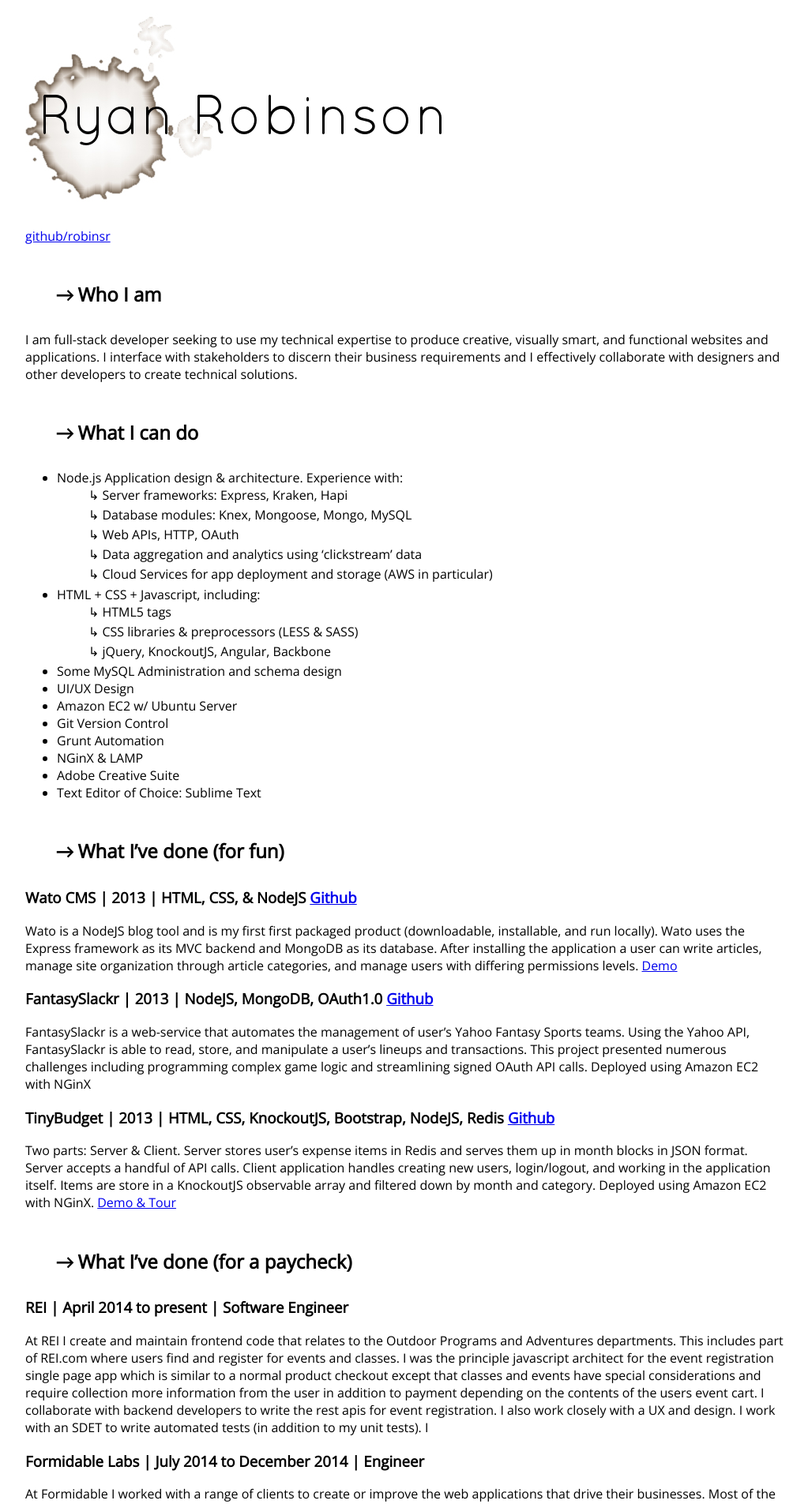
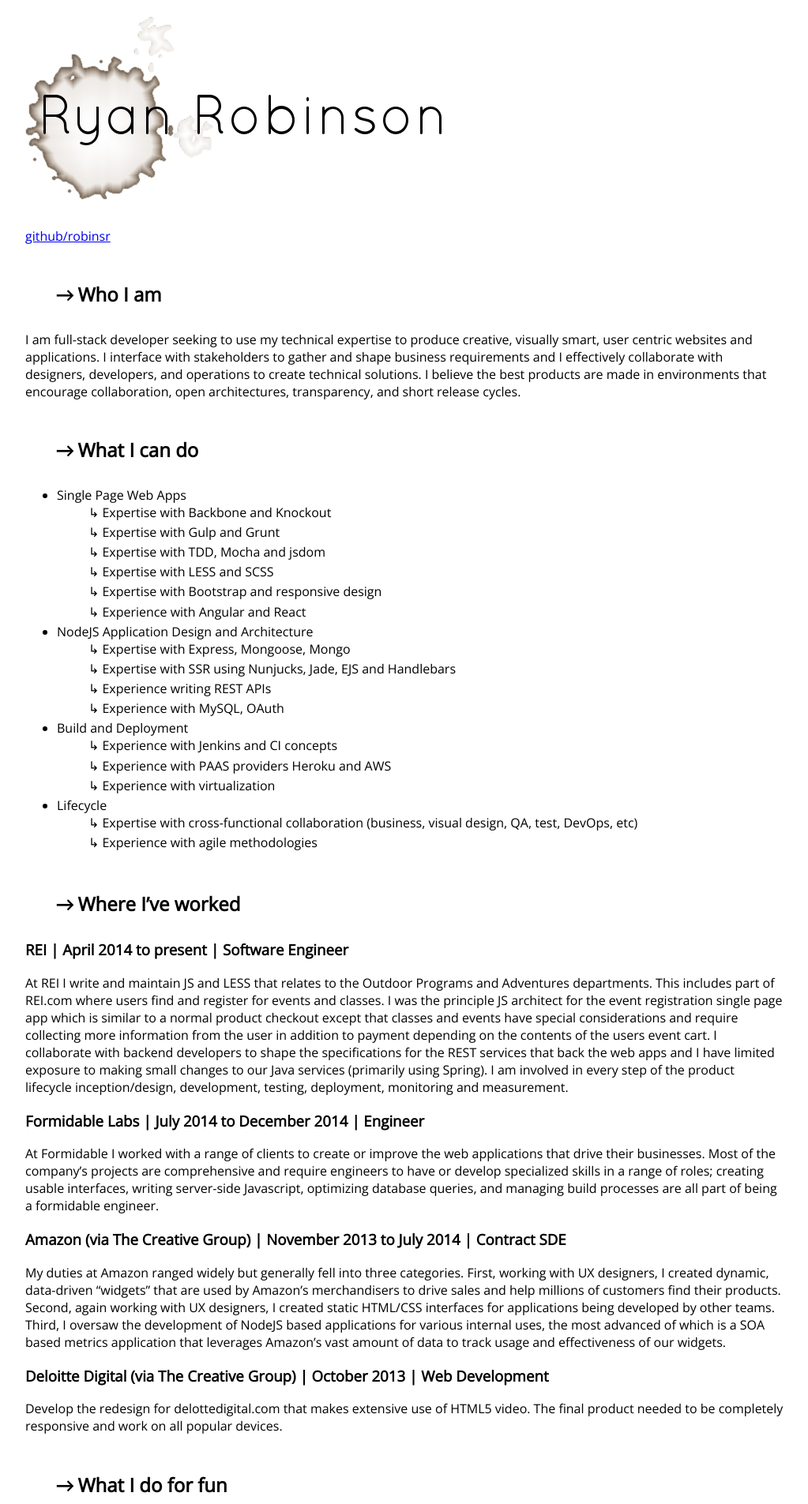
Before and after one commit to robinsr/robinsr.github.io, a Jekyll site: the page built from resume/index.md, in a window 1280 px wide. Shown: the top 1905 px of the page at 79% size, without its empty margins (128-1151 px from the left). Built offline with Jekyll 4.4.1, drawn with Linux system fonts in a browser that asks for light colours; some of the changed text lies outside the part shown.

Commit message:
Finished markdown resume

```diff
--- a/index.html
+++ b/index.html
@@ -121,7 +121,7 @@
         <div class="center-text">
             <h1>Interested?</h1>
             <p>
-                <a href="/resume.html" class="btn btn-primary btn-lg">R&#0233;sum&#0233;</a>
+                <a href="/resume" class="btn btn-primary btn-lg">R&#0233;sum&#0233;</a>
                 <a href="mailto:ryan.b.robinson@gmail.com" class="btn btn-primary btn-lg">Contact</a>
             </p>
             <div class="container">
--- a/resume.html
+++ /dev/null
@@ -1,236 +0,0 @@
-
-<!DOCTYPE html>
-<html>
-<head>
-  <meta http-equiv="Content-Type" content="text/html; charset=utf-8">
-  <link href='https://fonts.googleapis.com/css?family=Open+Sans' rel='stylesheet' type='text/css'>
-  <link rel="stylesheet" href="/stylesheets/style.css">
-  <title>Resume - Ryan Robinson</title>
-</head><body>
-<article><img style="max-width:535px;" src="images/rr_res.jpg"/>
-  <style type="text/css">
-    body {
-      font-family: 'Open Sans', Calibri, sans-serif;
-    }
-    body>header {
-      display:none;
-    }
-
-    article {
-      max-width: 960px;
-      margin: auto;
-      padding: 0 20px;
-    }
-    .disclaimers {
-      font-size:60%;
-    }
-    .disclaimers li {
-      list-style-type:none;
-      text-align:center;
-    }
-    .what_section {
-
-    }
-    .what_title {
-     padding-top:1.1em;
-     padding-bottom:.4em;
-     text-align:left;
-     padding-left: 1.6em;
-   }
-   .what_title::before {
-    content: '\2192';
-    margin-right: 4px;
-   }
-   .skills_category {
-     font-size: 7em;
-     white-space: nowrap;
-     color: #E84C38;
-     opacity: .2;
-     position: relative;
-     list-style-type:none;
-     line-height: .8em;
-     float:left;
-     vertical-align:top;
-   }
-   .skils_list {
-     position: relative;
-   }
-   #technical:after{
-     position: absolute;
-     content:"Technical";
-   }
-   #expertise:after{
-     position: absolute;
-     content:"Expertise";
-     top: 1em;
-   }
-   #amp:after {
-    position: absolute;
-     content:"&";
-     top: 2em;
-   }
-   #tools:after {
-     position: absolute;
-     content:"Tools";
-     top: 3em;
-   }
-
-   li ul li {
-    padding-bottom: .2em;
-    list-style-type: none;
-   }
-   li ul li::before {
-    content: '\21B3';
-    margin-right: 4px;
-   }
-
- </style>
-
- <header>
-
-  <p id="git"><a class="readmore" href="https://github.com/robinsr"> https://github.com/robinsr</p></a>
-</header>
-
-<div class="what_section">
-  <h2 class="what_title">Who I am:</h2>
-
-  <p>I am full-stack developer seeking to use my technical expertise to produce creative, visually smart, and functional websites and applications. I interface with stakeholders to discern their business requirements and I effectively collaborate with designers and other developers to create technical solutions.</p>
-
-</div>
-
-<div class="what_section">
-  <h2 class="what_title">What I can do:</h2>
-
-
-  <div class="skills">
-    <span class="skills_category" id="technical"></span>
-    <span class="skills_category" id="expertise"></span>
-    <span class="skills_category" id="amp"></span>
-    <span class="skills_category" id="tools"></span>
-    <ul class="skils_list">
-      <li>Node.js Application design &amp; architecture. Experience with:
-        <ul>
-          <li>Server frameworks: Express, Kraken, Hapi</li>
-          <li>Database modules: Knex, Mongoose, Mongo, MySQL</li>
-          <li>Web APIs, HTTP, OAuth</li>
-          <li>Data aggregation and analytics using 'clickstream' data</li>
-          <li>Cloud Services for app deployment and storage (AWS in particular)</li>
-        </ul>
-      </li>
-      <li>HTML + CSS + Javascript, including:
-        <ul>
-          <li>HTML5 tags</li>
-          <li>CSS libraries &amp; preprocessors (LESS &amp; SASS)</li>
-          <li>jQuery, KnockoutJS, Angular, Backbone</li>
-        </ul>
-      </li>
-      <li>Some MySQL Administration and schema design</li>
-      <li>UI/UX Design</li>
-      <li>Amazon EC2 w/ Ubuntu Server</li>
-      <li>Git Version Control</li>
-      <li>Grunt Automation</li>
-      <li>NGinX &amp; LAMP</li>
-      <li>Adobe Creative Suite</li>
-      <li>Text Editor of Choice: Sublime Text</li>
-    </ul>
-  </div>
-</div>
-
-<div class="what_section">
-  <h2 class="what_title">What I&#39;ve done (for fun):</h2>
-
-  <h3>Wato CMS | 2013 | HTML, CSS, &amp; NodeJS <a href="https://github.com/robinsr/WatoCMS_express"><strong>Github</strong></a></h3>
-  <p class="job_desc">Wato is a NodeJS blog tool and is my first first packaged product (downloadable, installable, and run locally). Wato uses the Express framework as its MVC backend and MongoDB as its database. After installing the application a user can write articles, manage site organization through article categories, and manage users with differing permissions levels. <a href="wato.ethernetbucket.com"> Demo</a></p>
-
-  <h3>FantasySlackr | 2013 | NodeJS, MongoDB, OAuth1.0 <a href="https://github.com/robinsr/FantasySlackr"><strong>Github</strong></a>
-  </h3>
-  <p class="job_desc">FantasySlackr is a web-service that automates the management of user&#39;s Yahoo Fantasy Sports teams. Using the Yahoo API, FantasySlackr is able to read, store, and manipulate a user&#39;s lineups and transactions. This project presented numerous challenges including programming complex game logic and streamlining signed OAuth API calls. Deployed using Amazon EC2 with NGinX</p>
-
-  <h3>TinyBudget | 2013 | HTML, CSS, KnockoutJS, Bootstrap, NodeJS, Redis <a href="https://github.com/robinsr/TinyBudget"><strong>Github</strong></a></h3>
-  <p class="job_desc">Two parts: Server &amp; Client. Server stores user's expense items in Redis and serves them up in month blocks in JSON format. Server accepts a handful of <a href="http://demos.ethernetbucket.com/TinyBudget/docstable.html">API calls</a>. Client application handles creating new users, login/logout, and working in the application itself. Items are store in a KnockoutJS observable array and filtered down by month and category. Deployed using Amazon EC2 with NGinX. <a href="http://demos.ethernetbucket.com/">Demo &amp; Tour</a></p>
-
-
-</div>
-<div class="what_section">
-  <h2 class="what_title">What I&#39;ve done (for a paycheck):</h2>
-
-  <h3>Formidable Labs | July 2014 to December 2014 | Engineer</h3>
-  <p class="job_desc">At Formidable I worked with a range of clients to create or improve the web applications that drive their businesses. Most of the company's projects are comprehensive and require engineers to have or develop specialized skills in a range of roles; creating usable interfaces, writing server-side Javascript, optimizing database queries, and managing build processes are all part of being a formidable engineer.</p>
-
-  <h3>Amazon (via The Creative Group) | November 2013 to July 2014 | Contract SDE</h3>
-  <p class="job_desc">My duties at Amazon ranged widely but generally fell into three categories. First, working with UX designers, I created dynamic, data-driven &quot;widgets&quot; that are used by Amazon's merchandisers to drive sales and help millions of customers find their products. Second, again working with UX designers, I created static HTML/CSS interfaces for applications being developed by other teams. Third, I oversaw the development of NodeJS based applications for various internal uses, the most advanced of which is a SOA based metrics application that leverages Amazon's vast amount of data to track usage and effectiveness of our widgets.</p>
-
-  <h3>Deloitte Digital (via The Creative Group) | October 2013 | Web Development</h3>
-  <p class="job_desc">Develop the redesign for delottedigital.com that makes extensive use of HTML5 video. The final product needed to be completely responsive and work on all popular devices. Can be viewed <a href="http://www.deloittedigital.com">here</a></p>
-
-  <h3>Cascade Design (via The Creative Group) | August 2013 | Web Development</h3>
-    <p class="job_desc">Using jQuery, HTML, &amp; CSS, developed a single product page showcasing one of Cascade Design's product line. Viewable <a href="http://www.cascadedesigns.com/msr/poles/category">here</a></p>
-
-  <h3>Nordstrom (via The Creative Group) | July 2013 | Web Development</h3>
-  <p class="job_desc">Assist with development of product pages and templates to comply with Nordstrom's high standards for cross-browser consistency and accessibility. Required understanding of HTML, CSS, Javascript, Creative Suite.</p>
-
-  <h3>Cobalt ADP (via The Creative Group) | October 2012 | Web Production</h3>
-  <p class="job_desc">Using current web technologies, built and maintained Cobalt&#39;s dealer websites and assist with converting them from their current static platform to Cobalt&#39;s HTML5 compliant flex platform. Required understanding of HTML, CSS, Javascript, Adobe Flash and Creative Suite.</p>
-
-  <h3>Costco Wholesale, Inc. (via The Creative Group) | Sept 2012 | Web Production</h3>
-  <p class="job_desc">This project required working with a large web production team to create and maintain a large number of web pages for Costco&#39;s e-commerce website. Tools used included IBM Websphere CMS and HTML</p>
-</div>
-
-<div class="what_section">
-  <h2 class="what_title">What I&#39;m Looking For:</h2>
-
-  <ul class="likes_dislikes">
-
-    <li>A team-based environment which encourages creativity</li>
-    <li>Tasks that constantly challenge me to improve and innovate</li>
-    <li>Daily use of the words Ajax, JSON, API</li>
-    <li>Heavy use of Chrome Inspector</li>
-    <li>Smart use of Automation</li>
-
-  </ul>
-
-  <div ></div>
-
-  <div class="what_section">
-    <h2 class="what_title">What I Run Away From:</h2>
-
-    <ul class="likes_dislikes">
-      <li>Monotony&#8224;</li>
-
-    </ul>
-  </div>
-
-  <div class="what_section">
-    <h2 class="what_title">My Education:</h2>
-
-    <ul class="edu_list">
-
-      <li>Western Washington University - Graduation March 2012
-        <ul>
-          <li>English Literature Emphasis - 3.4 GPA</li>
-          <li>Studies included: analog circuits, logic, and technical writing</li>
-        </ul>
-      </li>
-    </ul>
-
-  </div>
-
-  <div class="what_section">
-    <h2 class="what_title">Interests:</h2>
-
-    <ul class="aspirations">
-      <li>VR development</li>
-      <li>3D Printing</li>
-      <li>Node application profiling</li>
-      <li>Interface design</li>
-    </ul>
-
-    <div class="disclaimers">
-      <ul>
-        <li>&#8224;that&#39;s what computers were built to alleviate, not cause. If computers are causing monotony, you&#39;re not using them right</li>
-      </ul>
-
-    </div>
-</article>
-</body>
-</html>
--- a/resume/index.md
+++ b/resume/index.md
@@ -9,48 +9,35 @@
 
 ## Who I am
 
-I am full-stack developer seeking to use my technical expertise to produce creative, visually smart, and functional websites and applications. I interface with stakeholders to discern their business requirements and I effectively collaborate with designers and other developers to create technical solutions.
+I am full-stack developer seeking to use my technical expertise to produce creative, visually smart, user centric websites and applications. I interface with stakeholders to gather and shape business requirements and I effectively collaborate with designers, developers, and operations to create technical solutions. I believe the best products are made in environments that encourage collaboration, open architectures, transparency, and short release cycles.
 
 ## What I can do
 
-* Node.js Application design & architecture. Experience with:
-    * Server frameworks: Express, Kraken, Hapi
-    * Database modules: Knex, Mongoose, Mongo, MySQL
-    * Web APIs, HTTP, OAuth
-    * Data aggregation and analytics using 'clickstream' data
-    * Cloud Services for app deployment and storage (AWS in particular)
-* HTML + CSS + Javascript, including:
-    * HTML5 tags
-    * CSS libraries & preprocessors (LESS & SASS)
-    * jQuery, KnockoutJS, Angular, Backbone
-* Some MySQL Administration and schema design
-* UI/UX Design
-* Amazon EC2 w/ Ubuntu Server
-* Git Version Control
-* Grunt Automation
-* NGinX & LAMP
-* Adobe Creative Suite
-* Text Editor of Choice: Sublime Text
+* Single Page Web Apps
+    * Expertise with Backbone and Knockout
+    * Expertise with Gulp and Grunt
+    * Expertise with TDD, Mocha and jsdom
+    * Expertise with LESS and SCSS
+    * Expertise with Bootstrap and responsive design
+    * Experience with Angular and React
+* NodeJS Application Design and Architecture
+    * Expertise with Express, Mongoose, Mongo
+    * Expertise with SSR using Nunjucks, Jade, EJS and Handlebars
+    * Experience writing REST APIs
+    * Experience with MySQL, OAuth
+* Build and Deployment
+    * Experience with Jenkins and CI concepts
+    * Experience with PAAS providers Heroku and AWS
+    * Experience with virtualization
+* Lifecycle
+    * Expertise with cross-functional collaboration (business, visual design, QA, test, DevOps, etc)
+    * Experience with agile methodologies
 
-## What I've done (for fun)
-
-### Wato CMS | 2013 | HTML, CSS, & NodeJS [Github](https://github.com/robinsr/WatoCMS_express)
-
-Wato is a NodeJS blog tool and is my first first packaged product (downloadable, installable, and run locally). Wato uses the Express framework as its MVC backend and MongoDB as its database. After installing the application a user can write articles, manage site organization through article categories, and manage users with differing permissions levels. [Demo](https://robinsr-wato.herokuapp.com/)
-
-### FantasySlackr | 2013 | NodeJS, MongoDB, OAuth1.0 [Github](https://github.com/robinsr/FantasySlackr)
-
-FantasySlackr is a web-service that automates the management of user's Yahoo Fantasy Sports teams. Using the Yahoo API, FantasySlackr is able to read, store, and manipulate a user's lineups and transactions. This project presented numerous challenges including programming complex game logic and streamlining signed OAuth API calls. Deployed using Amazon EC2 with NGinX
-
-### TinyBudget | 2013 | HTML, CSS, KnockoutJS, Bootstrap, NodeJS, Redis [Github](https://github.com/robinsr/TinyBudget)
-
-Two parts: Server & Client. Server stores user's expense items in Redis and serves them up in month blocks in JSON format. Server accepts a handful of API calls. Client application handles creating new users, login/logout, and working in the application itself. Items are store in a KnockoutJS observable array and filtered down by month and category. Deployed using Amazon EC2 with NGinX. [Demo & Tour](https://robinsr-tiny-budget.herokuapp.com)
-
-## What I've done (for a paycheck)
+## Where I've worked
 
 ### REI | April 2014 to present | Software Engineer
 
-At REI I create and maintain frontend code that relates to the Outdoor Programs and Adventures departments. This includes part of REI.com where users find and register for events and classes. I was the principle javascript architect for the event registration single page app which is similar to a normal product checkout except that classes and events have special considerations and require collection more information from the user in addition to payment depending on the contents of the users event cart. I collaborate with backend developers to write the rest apis for event registration. I also work closely with a UX and design. I work with an SDET to write automated tests (in addition to my unit tests). I
+At REI I write and maintain JS and LESS that relates to the Outdoor Programs and Adventures departments. This includes part of REI.com where users find and register for events and classes. I was the principle JS architect for the event registration single page app which is similar to a normal product checkout except that classes and events have special considerations and require collecting more information from the user in addition to payment depending on the contents of the users event cart. I collaborate with backend developers to shape the specifications for the REST services that back the web apps and I have limited exposure to making small changes to our Java services (primarily using Spring). I am involved in every step of the product lifecycle inception/design, development, testing, deployment, monitoring and measurement.
 
 ### Formidable Labs | July 2014 to December 2014 | Engineer
 
@@ -62,15 +49,21 @@
 
 ### Deloitte Digital (via The Creative Group) | October 2013 | Web Development
 
-Develop the redesign for delottedigital.com that makes extensive use of HTML5 video. The final product needed to be completely responsive and work on all popular devices. Can be viewed here
+Develop the redesign for delottedigital.com that makes extensive use of HTML5 video. The final product needed to be completely responsive and work on all popular devices.
 
-### Cascade Design (via The Creative Group) | August 2013 | Web Development
+## What I do for fun
 
-Using jQuery, HTML, & CSS, developed a single product page showcasing one of Cascade Design's product line. Viewable here
+### Wato CMS | 2013 | HTML, CSS, NodeJS [Github](https://github.com/robinsr/WatoCMS_express)
 
-### Nordstrom (via The Creative Group) | July 2013 | Web Development
+Wato is a NodeJS blog tool and is my first first packaged product (downloadable, installable, and run locally). Wato uses the Express framework as its MVC backend and MongoDB as its database. After installing the application a user can write articles, manage site organization through article categories, and manage users with differing permissions levels. [Demo](https://robinsr-wato.herokuapp.com/)
 
-Assist with development of product pages and templates to comply with Nordstrom's high standards for cross-browser consistency and accessibility. Required understanding of HTML, CSS, Javascript, Creative Suite.
+### FantasySlackr | 2013 | NodeJS, MongoDB, OAuth1.0 [Github](https://github.com/robinsr/FantasySlackr)
+
+FantasySlackr is a web-service that automates the management of user's Yahoo Fantasy Sports teams. Using the Yahoo API, FantasySlackr is able to read, store, and manipulate a user's lineups and transactions. This project presented numerous challenges including programming complex game logic and streamlining signed OAuth API calls. Deployed using Amazon EC2 with NGinX
+
+### TinyBudget | 2013 | HTML, CSS, KnockoutJS, Bootstrap, NodeJS, Redis [Github](https://github.com/robinsr/TinyBudget)
+
+Two parts: Server & Client. Server stores user's expense items in Redis and serves them up in month blocks in JSON format. Server accepts a handful of API calls. Client application handles creating new users, login/logout, and working in the application itself. Items are store in a KnockoutJS observable array and filtered down by month and category. Deployed using Amazon EC2 with NGinX. [Demo & Tour](https://robinsr-tiny-budget.herokuapp.com)
 
 ## What I'm Looking For:
 
@@ -90,11 +83,13 @@
     * English Literature Emphasis - 3.4 GPA
     * Studies included: analog circuits, logic, and technical writing
 
-## Interests:
+## Technical Interests:
 
-* VR development
-* 3D Printing
-* Node application profiling
-* Interface design
+* SSR ReactJS and React Native
+* Web Components
+* Web Assembly
+* Native NodeJS applications
+* Cloud architecture
+* Micro service composition
 
 ###### &#8224;that's what computers were built to alleviate, not cause. If computers are causing monotony, you're not using them right
--- a/stylesheets/resume.scss
+++ b/stylesheets/resume.scss
@@ -25,10 +25,18 @@
     text-align: left;
     padding-left: 1.6em;
 
+
     &:before {
         content: '\2192';
         margin-right: 4px;
     }
+}
+h3 a {
+    text-decoration: none;
+    background-color: #000;
+    color: #fff;
+    font-size: 0.7647058823529411em;
+    padding: 4px;
 }
 
 li ul li {
@@ -40,3 +48,9 @@
         margin-right: 4px;
     }
 }
+
+@media print {
+    a[href]:after {
+      content: " (" attr(href) ")";
+    }
+}
```
